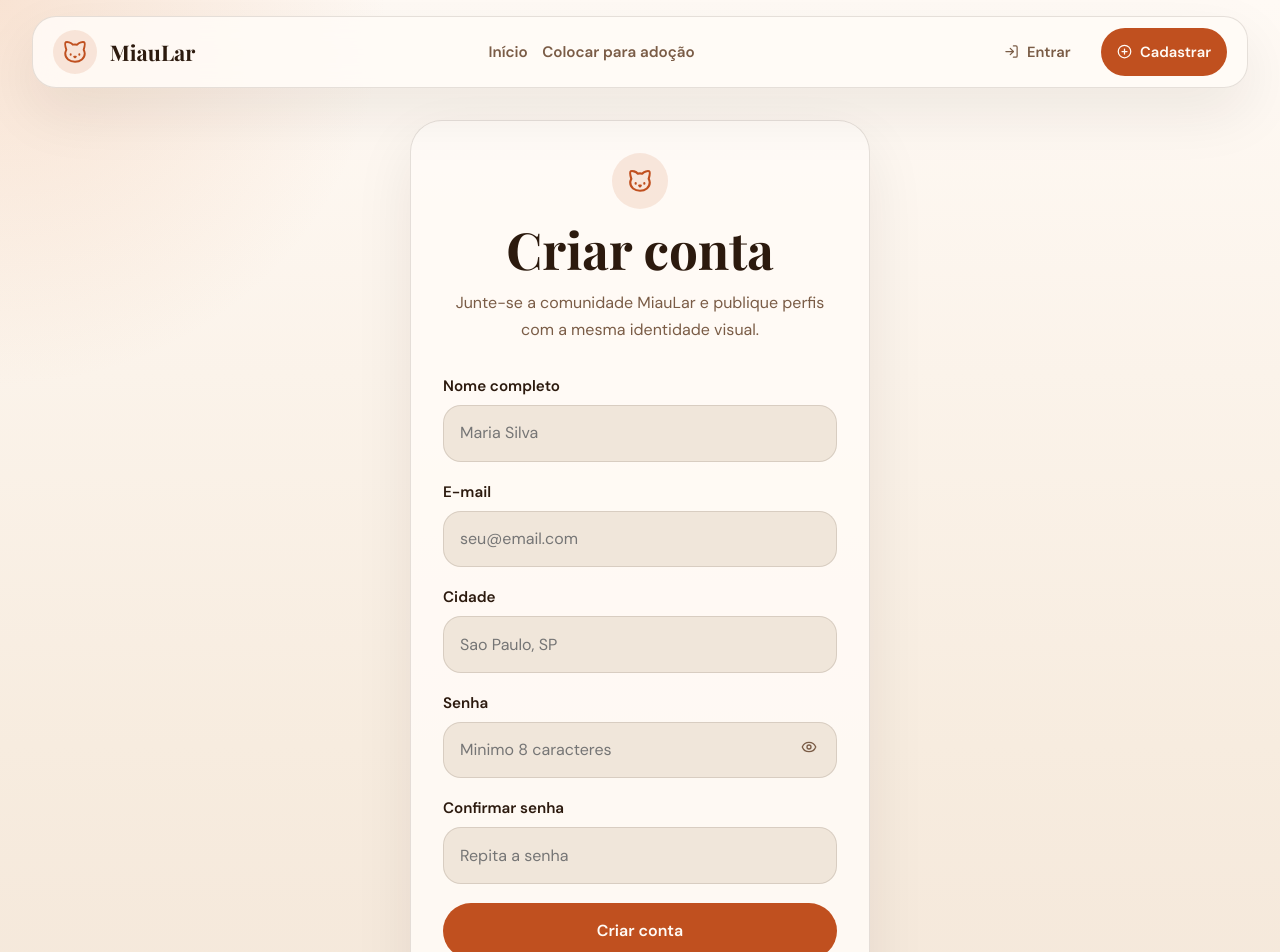
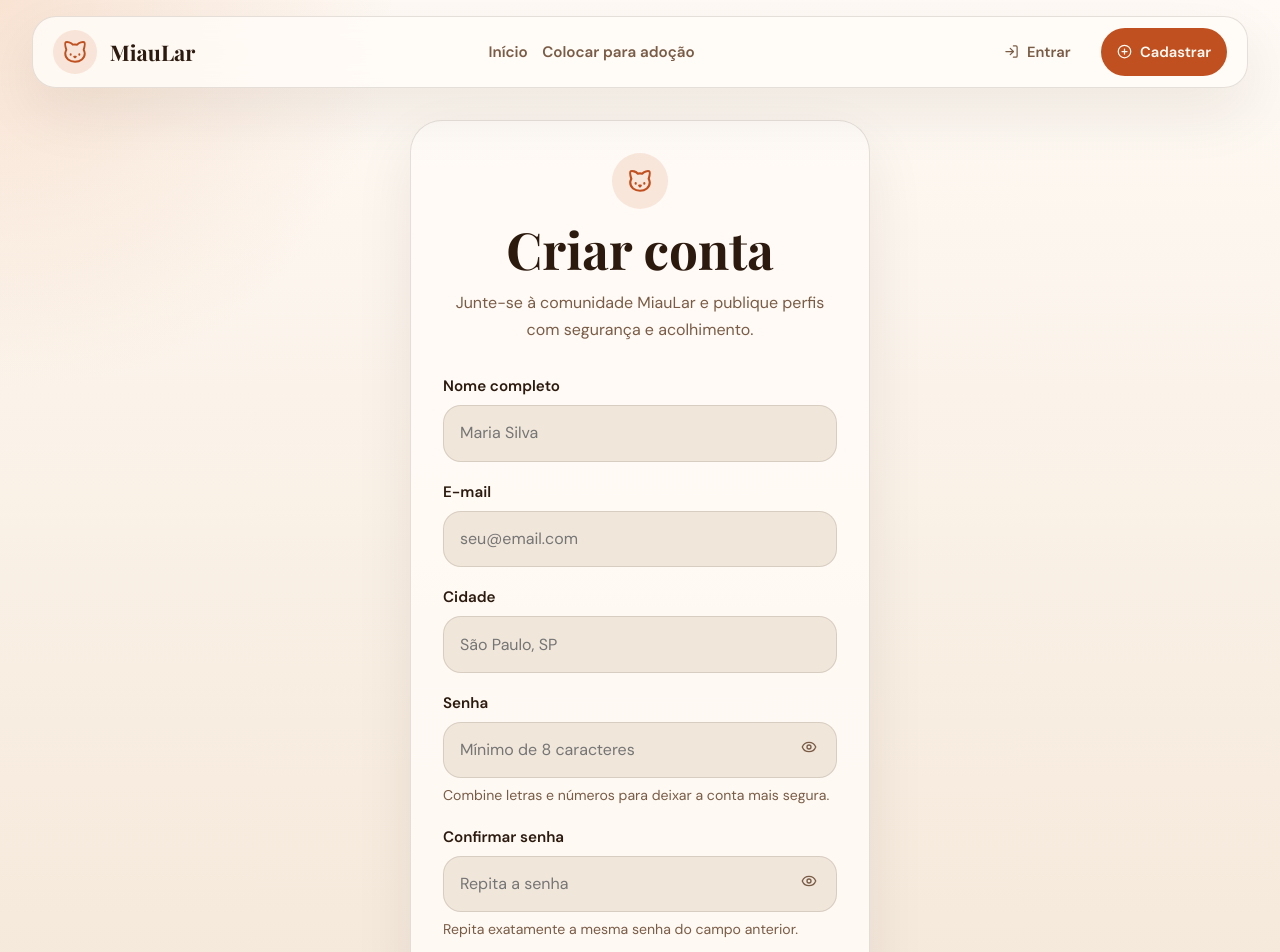
Before and after one commit to erik-souki/ReactFront, a React (Vite) app in the folder CatReact/: page /cadastro in a window 1280 px wide. Shown: the top 952 px of the page. Built offline with nearby package versions, Linux system fonts and the light colour scheme.

Commit message:
refactor(register): improve signup feedback and consistency

```diff
--- a/CatReact/src/pages/RegisterPage.jsx
+++ b/CatReact/src/pages/RegisterPage.jsx
@@ -1,4 +1,4 @@
-import { useState } from 'react'
+import { useMemo, useState } from 'react'
 import { Link, useNavigate } from 'react-router-dom'
 import AuthShell from '../components/AuthShell'
 import PasswordField from '../components/PasswordField'
@@ -13,71 +13,176 @@ const initialForm = {
   confirm: '',
 }
 
+function getRegisterErrors(form) {
+  const errors = {}
+
+  if (!form.name.trim()) {
+    errors.name = 'Informe seu nome completo.'
+  }
+
+  if (!form.email.trim()) {
+    errors.email = 'Informe um e-mail para criar sua conta.'
+  } else if (!form.email.includes('@')) {
+    errors.email = 'Digite um e-mail válido.'
+  }
+
+  if (!form.city.trim()) {
+    errors.city = 'Informe sua cidade.'
+  }
+
+  if (!form.password.trim()) {
+    errors.password = 'Crie uma senha para proteger sua conta.'
+  } else if (form.password.trim().length < 8) {
+    errors.password = 'Use pelo menos 8 caracteres.'
+  }
+
+  if (!form.confirm.trim()) {
+    errors.confirm = 'Repita a senha para confirmar.'
+  } else if (form.confirm !== form.password) {
+    errors.confirm = 'As senhas precisam ser iguais.'
+  }
+
+  return errors
+}
+
 export default function RegisterPage() {
   const navigate = useNavigate()
   const [form, setForm] = useState(initialForm)
   const [showPwd, setShowPwd] = useState(false)
+  const [showConfirmPwd, setShowConfirmPwd] = useState(false)
   const [loading, setLoading] = useState(false)
+  const [submitted, setSubmitted] = useState(false)
   const setField = createFieldSetter(setForm)
+
+  const errors = useMemo(() => getRegisterErrors(form), [form])
 
   function handleSubmit(event) {
     event.preventDefault()
+    setSubmitted(true)
+
+    if (Object.keys(errors).length > 0) {
+      return
+    }
+
     setLoading(true)
 
     window.setTimeout(() => {
       setLoading(false)
-      navigate('/')
+      navigate(appRoutes.home)
     }, 800)
   }
+
+  const visibleErrors = submitted ? errors : {}
 
   return (
     <AuthShell
       title="Criar conta"
-      description="Junte-se a comunidade MiauLar e publique perfis com a mesma identidade visual."
+      description="Junte-se à comunidade MiauLar e publique perfis com segurança e acolhimento."
       footer={
         <>
-          Ja tem uma conta? <Link to={`/${appRoutes.login}`}>Entrar</Link>
+          Já tem uma conta? <Link to={`/${appRoutes.login}`}>Entrar</Link>
         </>
       }
     >
-        <form className="stack-form" onSubmit={handleSubmit}>
-          <label className="field">
-            <span className="field-label">Nome completo</span>
-            <input value={form.name} onChange={setField('name')} placeholder="Maria Silva" required />
+      <form className="stack-form" onSubmit={handleSubmit} noValidate>
+        <div className="field">
+          <label className="field-label" htmlFor="register-name">
+            Nome completo
           </label>
+          <input
+            id="register-name"
+            value={form.name}
+            onChange={setField('name')}
+            placeholder="Maria Silva"
+            autoComplete="name"
+            aria-invalid={visibleErrors.name ? 'true' : 'false'}
+            aria-describedby={visibleErrors.name ? 'register-name-error' : undefined}
+            required
+          />
+          {visibleErrors.name ? (
+            <p id="register-name-error" className="field-error" role="alert">
+              {visibleErrors.name}
+            </p>
+          ) : null}
+        </div>
 
-          <label className="field">
-            <span className="field-label">E-mail</span>
-            <input type="email" value={form.email} onChange={setField('email')} placeholder="seu@email.com" required />
+        <div className="field">
+          <label className="field-label" htmlFor="register-email">
+            E-mail
           </label>
+          <input
+            id="register-email"
+            type="email"
+            value={form.email}
+            onChange={setField('email')}
+            placeholder="seu@email.com"
+            autoComplete="email"
+            aria-invalid={visibleErrors.email ? 'true' : 'false'}
+            aria-describedby={visibleErrors.email ? 'register-email-error' : undefined}
+            required
+          />
+          {visibleErrors.email ? (
+            <p id="register-email-error" className="field-error" role="alert">
+              {visibleErrors.email}
+            </p>
+          ) : null}
+        </div>
 
-          <label className="field">
-            <span className="field-label">Cidade</span>
-            <input value={form.city} onChange={setField('city')} placeholder="Sao Paulo, SP" required />
+        <div className="field">
+          <label className="field-label" htmlFor="register-city">
+            Cidade
           </label>
+          <input
+            id="register-city"
+            value={form.city}
+            onChange={setField('city')}
+            placeholder="São Paulo, SP"
+            autoComplete="address-level2"
+            aria-invalid={visibleErrors.city ? 'true' : 'false'}
+            aria-describedby={visibleErrors.city ? 'register-city-error' : undefined}
+            required
+          />
+          {visibleErrors.city ? (
+            <p id="register-city-error" className="field-error" role="alert">
+              {visibleErrors.city}
+            </p>
+          ) : null}
+        </div>
 
         <PasswordField
+          id="register-password"
           label="Senha"
           name="password"
           value={form.password}
           onChange={setField('password')}
-            placeholder="Minimo 8 caracteres"
+          placeholder="Mínimo de 8 caracteres"
           showPassword={showPwd}
           onToggleVisibility={() => setShowPwd((value) => !value)}
+          autoComplete="new-password"
+          error={visibleErrors.password}
+          hint="Combine letras e números para deixar a conta mais segura."
         />
 
-          <label className="field">
-            <span className="field-label">Confirmar senha</span>
-            <input
-              type="password"
+        <PasswordField
+          id="register-confirm"
+          label="Confirmar senha"
+          name="confirm-password"
           value={form.confirm}
           onChange={setField('confirm')}
           placeholder="Repita a senha"
-              required
+          showPassword={showConfirmPwd}
+          onToggleVisibility={() => setShowConfirmPwd((value) => !value)}
+          autoComplete="new-password"
+          error={visibleErrors.confirm}
+          hint="Repita exatamente a mesma senha do campo anterior."
         />
-          </label>
 
-          <button type="submit" className="button button-primary button-block" disabled={loading}>
+        <button
+          type="submit"
+          className="button button-primary button-block"
+          disabled={loading}
+          aria-busy={loading ? 'true' : 'false'}
+        >
           {loading ? 'Criando conta...' : 'Criar conta'}
         </button>
       </form>
```
Lines whose indentation alone changed are shown as unchanged.
